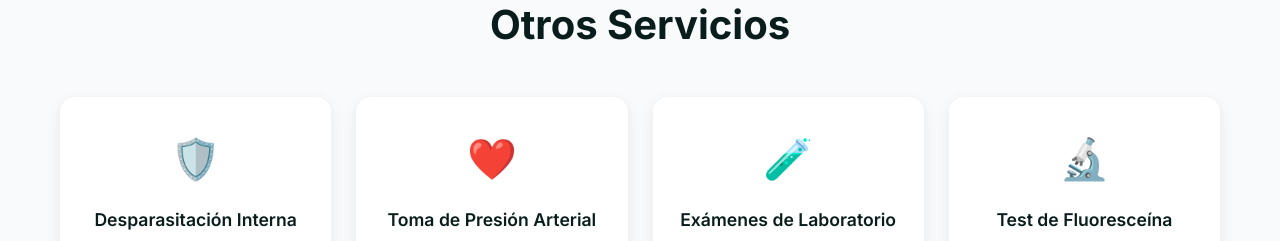
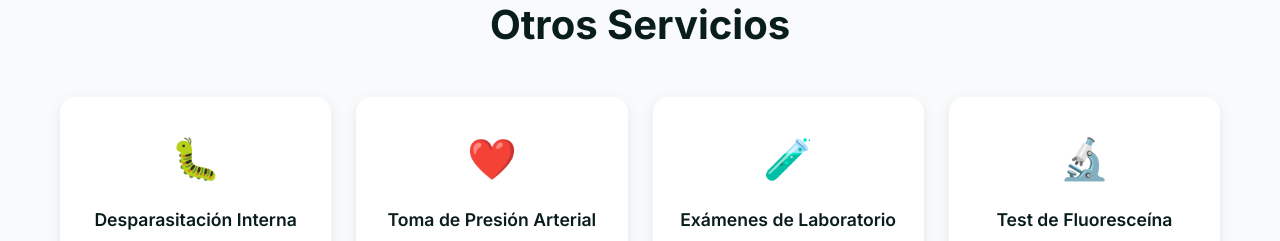
Before and after one commit to Josefa-Dawson/veterinaria, a plain HTML site: page index.html in a window 1280 px wide. Shown: the part 3340-3581 px from the top of the page. Drawn offline with Linux system fonts and the light colour scheme.

Commit message:
Update index.html

```diff
--- a/index.html
+++ b/index.html
@@ -209,7 +209,7 @@
                 <h3 class="other-services-title">Otros Servicios</h3>
                 <div class="other-services-grid">
                     <div class="other-service-card">
-                        <div class="service-icon">🛡️</div>
+                        <div class="service-icon">🐛</div>
                         <h4 class="service-title">Desparasitación Interna</h4>
                         <p class="service-description">Prevención y control de parásitos gastrointestinales</p>
                         <div class="service-price">Perros: $2.000/10kg | Gatos: $2.000/5kg</div>
```
